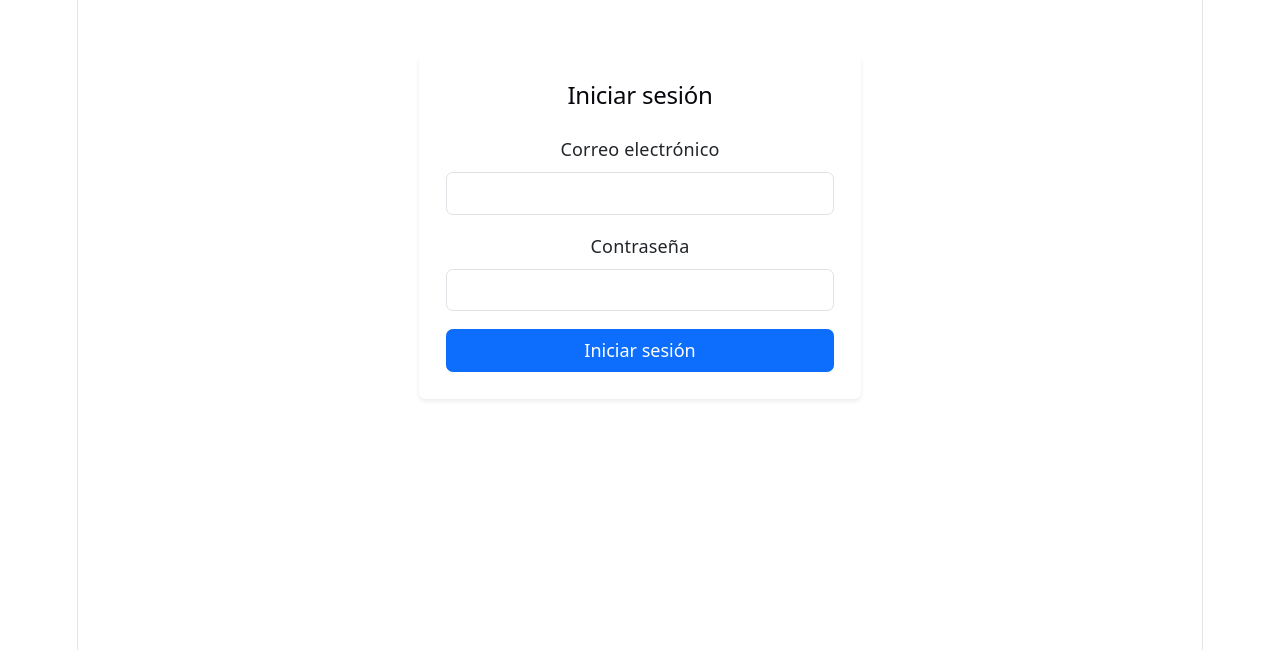
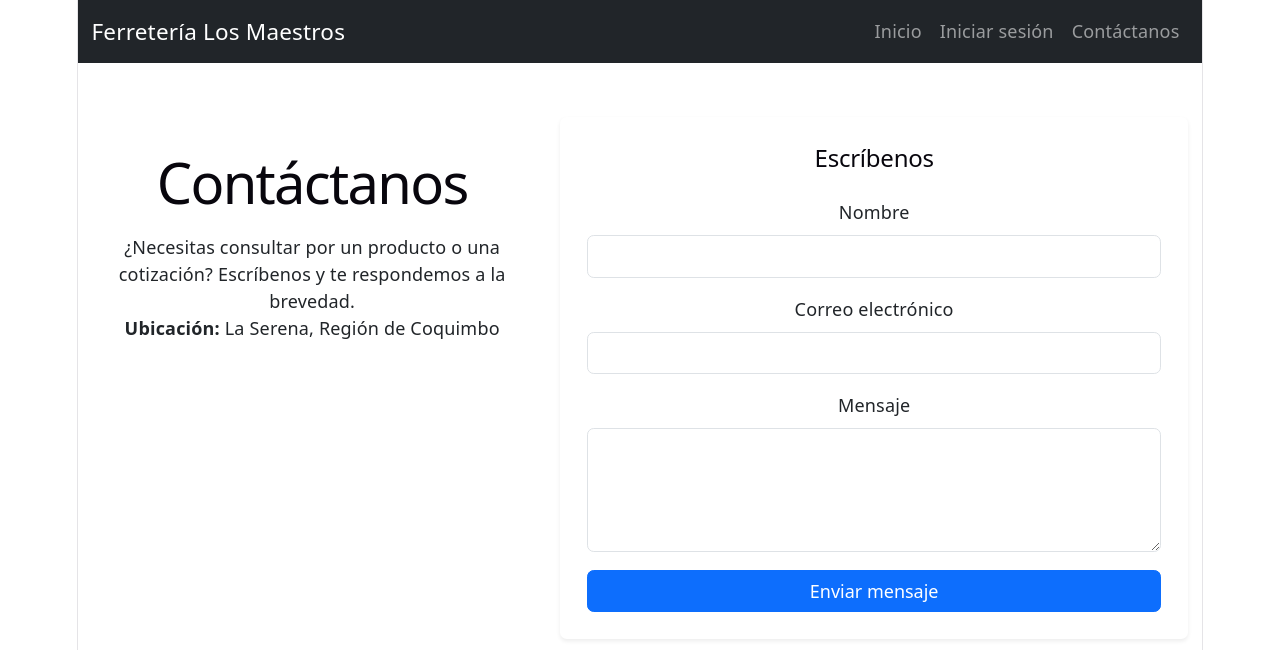
Before and after one commit to Bastian0711/Ferreteria-los-maestros, a React (Vite) app: page /contacto in a window 1280 px wide. Shown: the top 650 px of the page. Built offline with nearby package versions, Linux system fonts and the light colour scheme.

Commit message:
Se agregan cambios a app.jsx

```diff
--- a/src/App.jsx
+++ b/src/App.jsx
@@ -1,7 +1,20 @@
+import { BrowserRouter, Routes, Route } from "react-router-dom";
+import BarraNavegacion from "./components/organisms/BarraNavegacion";
+import Inicio from "./pages/Inicio";
 import Login from "./pages/Login";
+import Contacto from "./pages/Contacto";
 
 function App() {
-  return <Login />;
+  return (
+    <BrowserRouter>
+      <BarraNavegacion />
+      <Routes>
+        <Route path="/" element={<Inicio />} />
+        <Route path="/login" element={<Login />} />
+        <Route path="/contacto" element={<Contacto />} />
+      </Routes>
+    </BrowserRouter>
+  );
 }
 
 export default App;
```
Also changed, not shown: src/components/atoms/Boton.jsx (+0 -8 lines), src/components/templates/Prueba.jsx (added).
